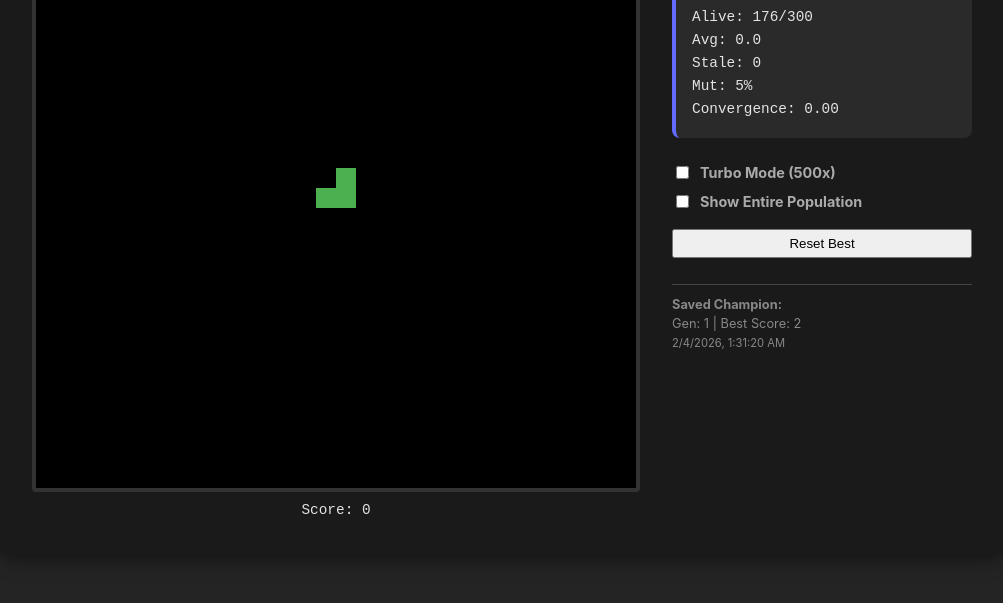
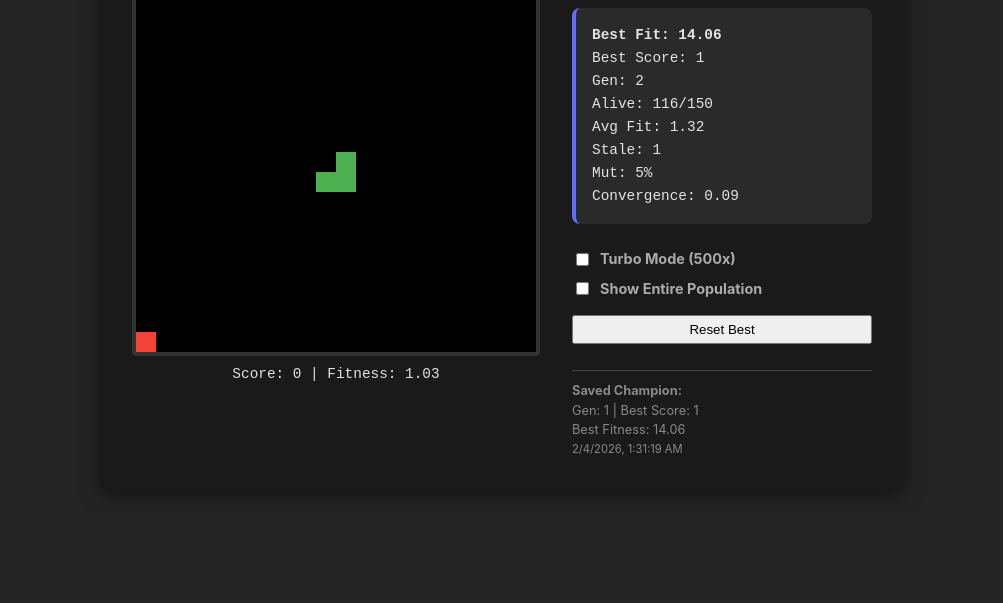
Before and after one commit to jtsorlinis/SnakeAI, a website built with Vite: page index.html in a window 1280 px wide. Shown: the part 197-800 px from the top of the page, without its empty margins (138-1141 px from the left). Built offline with nearby package versions, Linux system fonts and the light colour scheme.

Commit message:
bring over optimisations

```diff
--- a/index.html
+++ b/index.html
@@ -52,6 +52,7 @@
             <strong>Saved Champion:</strong><br />
             Gen: <span id="savedGen">-</span> | Best Score:
             <span id="savedScore">-</span><br />
+            Best Fitness: <span id="savedFitness">-</span><br />
             <span id="savedDate" style="font-size: 0.7rem;"></span>
           </div>
         </div>
--- a/src/Game.ts
+++ b/src/Game.ts
@@ -19,6 +19,7 @@ export class Game {
   foods: Food[] = [];
   generation: number = 1;
   bestScore: number = 0;
+  bestFitness: number = 0;
 
   scoreElement: HTMLElement;
   currentScoreElement: HTMLElement;
@@ -27,13 +28,14 @@ export class Game {
   turboMode: boolean = false;
   showAll: boolean = false;
 
-  popSize: number = 300;
+  popSize: number = 150;
   mutationRate: number = 0.05;
   currentMutationRate: number = 0.05;
 
   averageScore: number = 0;
+  averageFitness: number = 0;
   gensSinceImprovement: number = 0;
-  highScoreGen: number = 1;
+  bestFitnessGen: number = 1;
   lastStatus: string = "";
 
   turboToggle: HTMLInputElement;
@@ -45,6 +47,7 @@ export class Game {
   savedStatsDiv: HTMLElement;
   savedGenSpan: HTMLElement;
   savedScoreSpan: HTMLElement;
+  savedFitnessSpan: HTMLElement;
   savedDateSpan: HTMLElement;
 
   constructor() {
@@ -64,6 +67,7 @@ export class Game {
     this.savedStatsDiv = document.getElementById("savedStats")!;
     this.savedGenSpan = document.getElementById("savedGen")!;
     this.savedScoreSpan = document.getElementById("savedScore")!;
+    this.savedFitnessSpan = document.getElementById("savedFitness")!;
     this.savedDateSpan = document.getElementById("savedDate")!;
 
     this.canvas.width = CANVAS_WIDTH;
@@ -88,7 +92,7 @@ export class Game {
   }
 
   private getStatus(): string {
-    if (this.bestScore <= 0) return "Bootstrapping";
+    if (this.bestFitness <= 0) return "Bootstrapping";
     if (this.gensSinceImprovement >= 100) return "Plateaued";
     if (this.gensSinceImprovement >= 50) return "Stuck";
     if (this.gensSinceImprovement >= 20) return "Slowing";
@@ -110,6 +114,7 @@ export class Game {
   initAIGame() {
     this.population.length = 0;
     this.foods.length = 0;
+    this.averageFitness = 0;
     for (let i = 0; i < this.popSize; i++) {
       this.population.push(new Snake());
       this.foods.push(new Food());
@@ -138,8 +143,10 @@ export class Game {
   resetBestSnake() {
     localStorage.removeItem(Game.SAVE_KEY);
     this.bestScore = 0;
+    this.bestFitness = 0;
+    this.averageFitness = 0;
     this.generation = 1;
-    this.highScoreGen = 1;
+    this.bestFitnessGen = 1;
     this.gensSinceImprovement = 0;
     this.updateSavedStatsDisplay();
     this.initAIGame();
@@ -160,10 +167,13 @@ export class Game {
       if (data.brainData) {
         this.savedGenSpan.textContent = data.generation;
         this.savedScoreSpan.textContent = data.score;
+        this.savedFitnessSpan.textContent =
+          typeof data.fitness === "number" ? data.fitness.toFixed(2) : "?";
         this.savedDateSpan.textContent = data.date;
       } else {
         this.savedGenSpan.textContent = "?";
         this.savedScoreSpan.textContent = "?";
+        this.savedFitnessSpan.textContent = "?";
         this.savedDateSpan.textContent = "Old Save Format";
       }
     } catch {
@@ -178,7 +188,8 @@ export class Game {
     const saveObject = {
       brainData: champion.brain,
       generation: this.generation,
-      score: this.bestScore,
+      score: champion.score,
+      fitness: champion.fitness,
       date: new Date().toLocaleString(),
     };
 
@@ -217,7 +228,6 @@ export class Game {
         }
         this.bestScore = 0;
         this.generation = 1;
-        this.highScoreGen = 1;
         this.gensSinceImprovement = 0;
         this.updateSavedStatsDisplay();
         this.initAIGame();
@@ -228,7 +238,8 @@ export class Game {
       this.foods.length = 0;
       this.generation = data.generation || 1;
       this.bestScore = data.score || 0;
-      this.highScoreGen = this.generation;
+      this.bestFitness = typeof data.fitness === "number" ? data.fitness : 0;
+      this.bestFitnessGen = this.generation;
       this.gensSinceImprovement = 0;
 
       const champion = new Snake(loadedBrain);
@@ -255,8 +266,7 @@ export class Game {
 
   updateAI() {
     let allDead = true;
-    let currentBest = 0;
-    let bestSnakeInGen: Snake | null = null;
+    let currentBestScore = 0;
     let aliveCount = 0;
     const maxCells = GRID_WIDTH * GRID_HEIGHT;
 
@@ -286,22 +296,14 @@ export class Game {
 
       if (!snake.dead) aliveCount++;
       const score = this.getScore(snake);
-      if (score > currentBest) {
-        currentBest = score;
-        bestSnakeInGen = snake;
-      }
+      if (score > currentBestScore) currentBestScore = score;
     }
 
     if (allDead) {
       this.evolve();
     }
 
-    if (currentBest > this.bestScore && bestSnakeInGen) {
-      this.bestScore = currentBest;
-      this.highScoreGen = this.generation;
-      this.gensSinceImprovement = 0;
-      this.saveBestSnake(bestSnakeInGen);
-    }
+    if (currentBestScore > this.bestScore) this.bestScore = currentBestScore;
 
     const status = this.getStatus();
     if (status !== this.lastStatus) {
@@ -312,13 +314,14 @@ export class Game {
     }
 
     const convergence =
-      this.bestScore > 0 ? this.averageScore / this.bestScore : 0;
+      this.bestFitness > 0 ? this.averageFitness / this.bestFitness : 0;
 
     this.scoreElement.innerHTML =
-      `<strong>Best: ${this.bestScore}</strong><br>` +
+      `<strong>Best Fit: ${this.bestFitness.toFixed(2)}</strong><br>` +
+      `Best Score: ${this.bestScore}<br>` +
       `Gen: ${this.generation}<br>` +
       `Alive: ${aliveCount}/${this.popSize}<br>` +
-      `Avg: ${this.averageScore.toFixed(1)}<br>` +
+      `Avg Fit: ${this.averageFitness.toFixed(2)}<br>` +
       `Stale: ${this.gensSinceImprovement}<br>` +
       `Mut: ${(this.currentMutationRate * 100).toFixed(0)}%<br>` +
       `Convergence: ${convergence.toFixed(2)}`;
@@ -326,16 +329,33 @@ export class Game {
 
   evolve() {
     let totalScore = 0;
+    let totalFitness = 0;
+    let genBestFitness = -Infinity;
+    let bestFitnessSnake: Snake | null = null;
 
     for (const snake of this.population) {
       snake.calculateFitness();
       totalScore += this.getScore(snake);
+      totalFitness += snake.fitness;
+      if (snake.fitness > genBestFitness) {
+        genBestFitness = snake.fitness;
+        bestFitnessSnake = snake;
+      }
     }
 
     this.averageScore = totalScore / this.population.length;
+    this.averageFitness = totalFitness / this.population.length;
+
+    if (genBestFitness > this.bestFitness) {
+      this.bestFitness = genBestFitness;
+      this.bestFitnessGen = this.generation;
+      if (bestFitnessSnake) {
+        this.saveBestSnake(bestFitnessSnake);
+      }
+    }
 
     const convergence =
-      this.bestScore > 0 ? this.averageScore / this.bestScore : 0;
+      this.bestFitness > 0 ? this.averageFitness / this.bestFitness : 0;
 
     this.currentMutationRate = this.mutationRate;
 
@@ -381,7 +401,7 @@ export class Game {
     }
     this.resetFoods();
     this.generation++;
-    this.gensSinceImprovement = this.generation - this.highScoreGen;
+    this.gensSinceImprovement = this.generation - this.bestFitnessGen;
   }
 
   private selectParentTournament(k: number): Snake {
@@ -447,7 +467,8 @@ export class Game {
 
     const champion = this.population[0];
     if (champion) {
-      this.currentScoreElement.textContent = `Score: ${champion.score}`;
+      champion.calculateFitness();
+      this.currentScoreElement.textContent = `Score: ${champion.score} | Fitness: ${champion.fitness.toFixed(2)}`;
     }
 
     if (this.showAll) {
--- a/src/Snake.ts
+++ b/src/Snake.ts
@@ -4,7 +4,7 @@ import { Food } from "./Food";
 
 export const BRAIN_CONFIG = {
   inputNodes: 11,
-  hiddenNodes: 64,
+  hiddenNodes: 10,
   outputNodes: 3,
 };
 
@@ -23,6 +23,7 @@ export class Snake {
   brain: NeuralNetwork;
   fitness: number = 0;
   maxStepsWithoutFood: number = MAX_STEPS_WITHOUT_FOOD;
+  moves: number = 0;
 
   bodySet: Set<number>;
   visionInputs: Float32Array;
@@ -79,9 +80,15 @@ export class Snake {
 
     const { front, left, right } = this.getRelativeDirections();
 
-    this.visionInputs[0] = this.isBlocked(this.nextHeadForDirection(front)) ? 1 : 0;
-    this.visionInputs[1] = this.isBlocked(this.nextHeadForDirection(left)) ? 1 : 0;
-    this.visionInputs[2] = this.isBlocked(this.nextHeadForDirection(right)) ? 1 : 0;
+    this.visionInputs[0] = this.isBlocked(this.nextHeadForDirection(front))
+      ? 1
+      : 0;
+    this.visionInputs[1] = this.isBlocked(this.nextHeadForDirection(left))
+      ? 1
+      : 0;
+    this.visionInputs[2] = this.isBlocked(this.nextHeadForDirection(right))
+      ? 1
+      : 0;
 
     this.visionInputs[3] = this.tailDistanceInput(front);
     this.visionInputs[4] = this.tailDistanceInput(left);
@@ -102,12 +109,7 @@ export class Snake {
   }
 
   private isBlocked(pt: Point): boolean {
-    if (
-      pt.x < 0 ||
-      pt.x >= GRID_WIDTH ||
-      pt.y < 0 ||
-      pt.y >= GRID_HEIGHT
-    ) {
+    if (pt.x < 0 || pt.x >= GRID_WIDTH || pt.y < 0 || pt.y >= GRID_HEIGHT) {
       return true;
     }
 
@@ -175,15 +177,35 @@ export class Snake {
   } {
     switch (this.direction) {
       case Direction.Up:
-        return { front: Direction.Up, left: Direction.Left, right: Direction.Right };
+        return {
+          front: Direction.Up,
+          left: Direction.Left,
+          right: Direction.Right,
+        };
       case Direction.Right:
-        return { front: Direction.Right, left: Direction.Up, right: Direction.Down };
+        return {
+          front: Direction.Right,
+          left: Direction.Up,
+          right: Direction.Down,
+        };
       case Direction.Down:
-        return { front: Direction.Down, left: Direction.Right, right: Direction.Left };
+        return {
+          front: Direction.Down,
+          left: Direction.Right,
+          right: Direction.Left,
+        };
       case Direction.Left:
-        return { front: Direction.Left, left: Direction.Down, right: Direction.Up };
+        return {
+          front: Direction.Left,
+          left: Direction.Down,
+          right: Direction.Up,
+        };
       default:
-        return { front: Direction.Up, left: Direction.Left, right: Direction.Right };
+        return {
+          front: Direction.Up,
+          left: Direction.Left,
+          right: Direction.Right,
+        };
     }
   }
 
@@ -248,6 +270,7 @@ export class Snake {
   move(food?: Food) {
     if (this.dead) return;
 
+    this.moves++;
     this.maxStepsWithoutFood--;
 
     if (this.maxStepsWithoutFood < 0) {
@@ -309,7 +332,13 @@ export class Snake {
   }
 
   calculateFitness() {
-    this.fitness = this.score + (this.won ? WIN_REWARD : 0);
+    let fitness = this.score * 10;
+    fitness += this.moves / 100;
+    if (this.won) fitness += WIN_REWARD;
+    if (this.score === 0) {
+      fitness = this.moves / 200;
+    }
+    this.fitness = fitness;
   }
 
   mutate(rate: number) {
--- a/src/main.ts
+++ b/src/main.ts
@@ -3,4 +3,39 @@ import { Game } from "./Game";
 
 window.addEventListener("DOMContentLoaded", () => {
   new Game();
+  setupWakeLock();
 });
+
+function setupWakeLock() {
+  if (!("wakeLock" in navigator)) return;
+
+  let wakeLock: WakeLockSentinel | null = null;
+  let wakeLockEnabled = false;
+
+  const requestWakeLock = async () => {
+    if (!wakeLockEnabled) return;
+    try {
+      wakeLock = await navigator.wakeLock.request("screen");
+      wakeLock.addEventListener("release", () => {
+        wakeLock = null;
+      });
+    } catch {
+      // Ignore if the browser blocks the request.
+    }
+  };
+
+  const onUserGesture = () => {
+    if (wakeLockEnabled) return;
+    wakeLockEnabled = true;
+    requestWakeLock();
+  };
+
+  window.addEventListener("pointerdown", onUserGesture, { once: true });
+  window.addEventListener("keydown", onUserGesture, { once: true });
+
+  document.addEventListener("visibilitychange", () => {
+    if (document.visibilityState === "visible" && wakeLockEnabled) {
+      requestWakeLock();
+    }
+  });
+}
--- a/src/types.ts
+++ b/src/types.ts
@@ -11,7 +11,7 @@ export enum Direction {
 }
 
 export const TILE_SIZE = 20;
-export const CANVAS_WIDTH = 600;
-export const CANVAS_HEIGHT = 600;
+export const CANVAS_WIDTH = 400;
+export const CANVAS_HEIGHT = 400;
 export const GRID_WIDTH = CANVAS_WIDTH / TILE_SIZE;
 export const GRID_HEIGHT = CANVAS_HEIGHT / TILE_SIZE;
```
